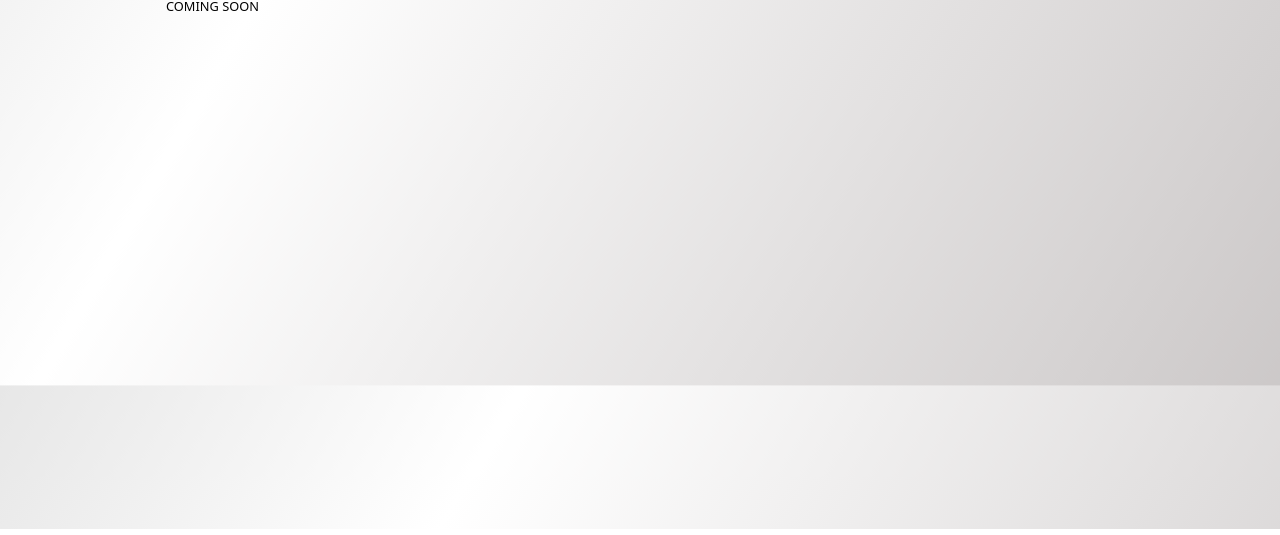
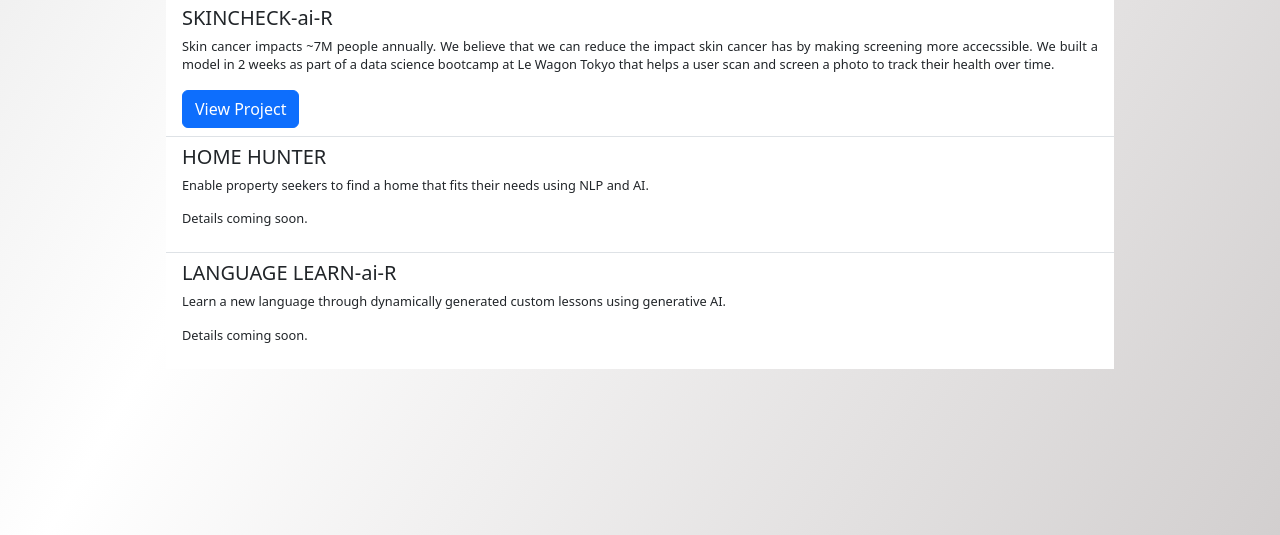
Before and after one commit to S-t-e-v-e-G/mywebsite, a plain HTML site: page projects.html in a window 1280 px wide. Shown: the part 271-806 px from the top of the page. Drawn offline with nearby package versions, Linux system fonts and the light colour scheme; a web font is replaced by a local one.

Commit message:
Update projects.html

```diff
--- a/projects.html
+++ b/projects.html
@@ -12,16 +12,11 @@
   <link href="https://fonts.googleapis.com/css2?family=Alumni+Sans:ital,wght@0,100..900;1,100..900&display=swap" rel="stylesheet">
 </head>
 
-<!--- Body Start--->
+<!--- Body Start-->
 <body>
 
-
-
-
 <!-- Header Start-->
-  <section id="header" >
-
-
+  <section id="header">
     <div class="cover-container d-flex h-100 p-3 mx-auto flex-column">
       <header class="masthead ">
         <div class="inner">
@@ -30,36 +25,39 @@
             <a class="nav-link" href="./about.html">  Profile  </a>
             <a class="nav-link" href="./gallery.html">Photography</a>
             <a class="nav-link" href="./projects.html"> <u>Projects </u></a>
-
           </nav>
         </div>
       </header>
 
 <!-- Header End-->
 
-
-
-
-
 <!-- Main Start -->
 
   <section id="about">
+     <h4>PROJECTS & PRODUCTS I'VE WORKED ON</h4>
+     <ul class="list-group list-group-flush">
+        <li class="list-group-item">
+            <h5>SKINCHECK-ai-R</h5>
+            <p>Skin cancer impacts ~7M people annually. We believe that we can reduce the impact skin cancer has by making screening more accecssible. We built a model in 2 weeks as part of a data science bootcamp at Le Wagon Tokyo that helps a user scan and screen a photo to track their health over time. </p>
+            <a href="https://skincheckairdemo.streamlit.app/" class="btn btn-primary">View Project</a>
+        </li>
 
-     <h4>PROJECTS & PRODUCTS I'VE WORKED ON</h4>
+       <li class="list-group-item">
+            <h5>HOME HUNTER</h5>
+            <p>Enable property seekers to find a home that fits their needs using NLP and AI.</p>
+            <p>Details coming soon.</p>
+        </li>
 
+       <li class="list-group-item">
+            <h5>LANGUAGE LEARN-ai-R</h5>
+            <p>Learn a new language through dynamically generated custom lessons using generative AI.</p>
+            <p>Details coming soon.</p>
 
-<P> COMING SOON </P>
-<p> </p>
-<p> </p>
-<p> </p>
-<p> </p>
-
-</section>
+        </li>
+     </ul>
+  </section>
 
 <!-- Main End -->
-
-
-
 
 <!-- Body End-->
 <script src="https://cdn.jsdelivr.net/npm/bootstrap@5.3.3/dist/js/bootstrap.bundle.min.js" integrity="sha384-YvpcrYf0tY3lHB60NNkmXc5s9fDVZLESaAA55NDzOxhy9GkcIdslK1eN7N6jIeHz" crossorigin="anonymous"></script>
```
